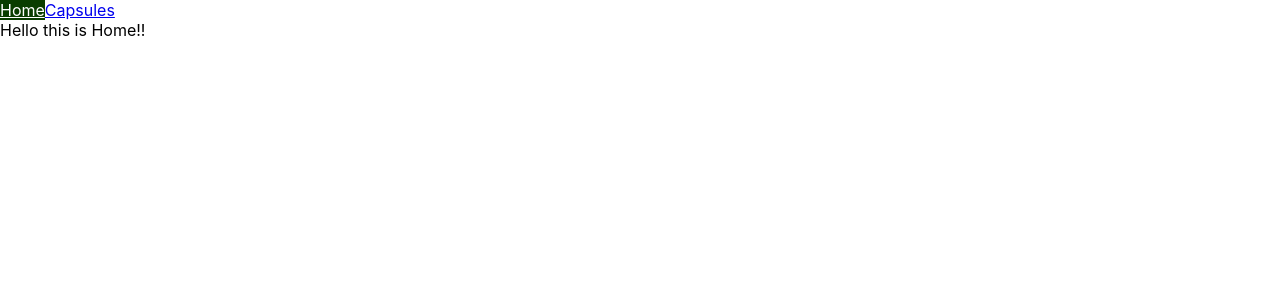
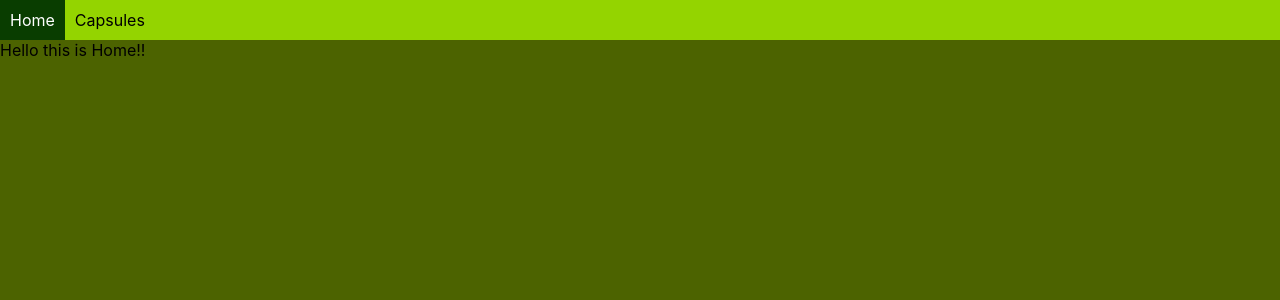
Before and after one commit to nkizito92/Stellas-Capsules, a React (Create React App) app: page / in a window 1280 px wide. Shown: the top 300 px of the page. Built offline with nearby package versions, Linux system fonts and the light colour scheme.

Commit message:
change colors of background and navBar

```diff
--- a/src/App.css
+++ b/src/App.css
@@ -1,38 +1,23 @@
-.App {
-  text-align: center;
+body {
+  background-color: rgb(76, 99, 0);
 }
-
-.App-logo {
-  height: 40vmin;
-  pointer-events: none;
-}
-
-@media (prefers-reduced-motion: no-preference) {
-  .App-logo {
-    animation: App-logo-spin infinite 20s linear;
-  }
-}
-
-.App-header {
-  background-color: #282c34;
-  min-height: 100vh;
+.mainCenter {
   display: flex;
   flex-direction: column;
   align-items: center;
-  justify-content: center;
-  font-size: calc(10px + 2vmin);
-  color: white;
+  color: #ffffff;
 }
 
-.App-link {
-  color: #61dafb;
+.navBar{
+  width: 100%;
+  background-color:rgb(148, 212, 0 );
+  display: flex;
+  flex-wrap: wrap;
+  align-items: center;
 }
 
-@keyframes App-logo-spin {
-  from {
-    transform: rotate(0deg);
-  }
-  to {
-    transform: rotate(360deg);
-  }
+.navBar a {
+  padding: 10px;
+  color:black;
+  text-decoration: none;
 }
```
